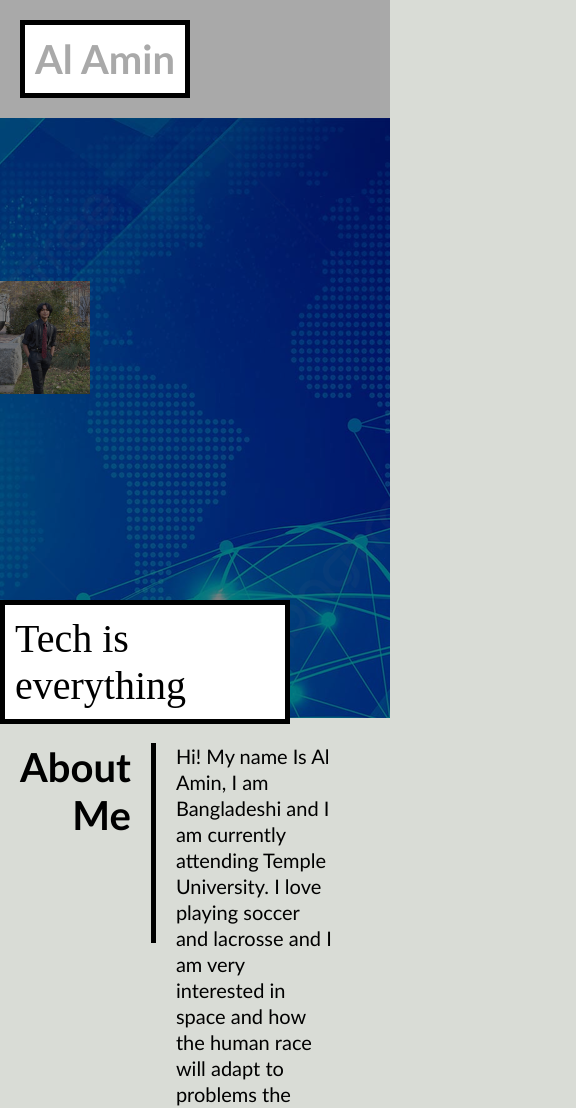
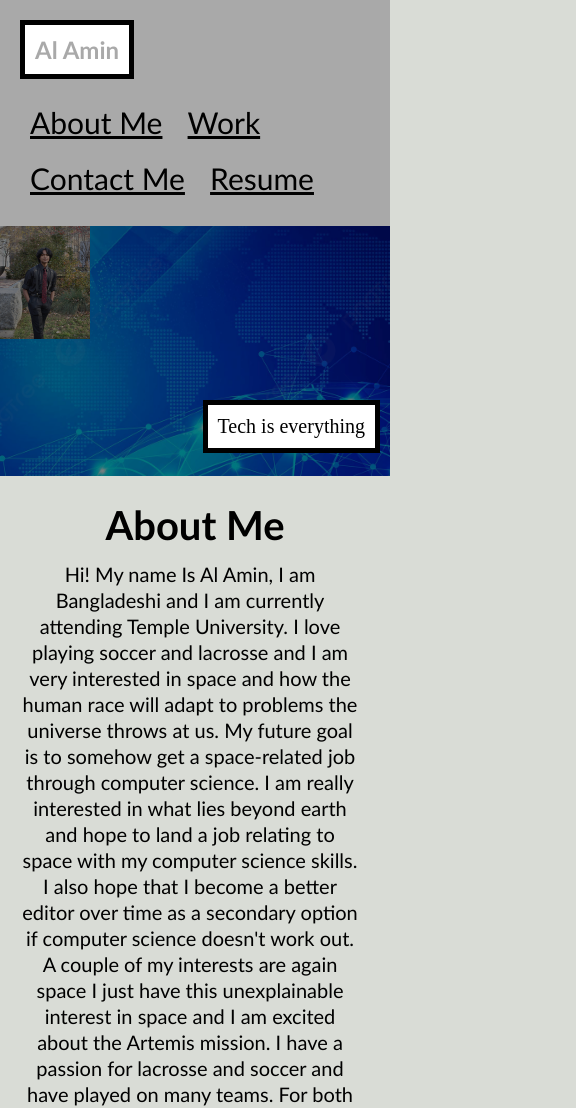
Before and after one commit to Unevailable/Professional-Portfolio, a plain HTML site: page index.html in a window 390 px wide. Shown: the top 1108 px of the page, 576 px wide, since content can reach past the window. Drawn offline with Linux system fonts and the light colour scheme.

Commit message:
Update style.css

```diff
--- a/assets/css/style.css
+++ b/assets/css/style.css
@@ -229,3 +229,71 @@ p {
     height: 50px;
 
 }
+
+/* Mobile styles */
+@media only screen and (max-width: 700px) {
+
+    .banner {
+        height: 250px;
+    }
+
+    .text-banner {
+        top: 400px;
+        right: 10px;
+        font-size: 20px;
+    }
+
+    .header h1 {
+        font-size: 24px;
+    }
+
+    .header section {
+        float: none;
+    }
+
+    .header section ul li {
+        margin: 0;
+    }
+
+    .content {
+        width: 100%;
+        margin-left: 0;
+    }
+
+    .about-me h2,
+    .Work h2,
+    .contact-me h2 {
+        text-align: center;
+        padding-right: 0;
+        height: 60px;
+        border-right: 0px;
+        padding-right: 0px;
+
+    }
+
+    .about-me,
+    .Work,
+    .contact-me {
+        flex-direction: column;
+    }
+
+    .pre-work {
+        left: 30px;
+        top: 0px
+    }
+
+    .Bangladesh-war {
+        left: 50px;
+        width: 70%;
+    }
+
+    p {
+        position: relative;
+        margin-right: 50px;
+        font-size: 20px;
+        left: 20px;
+        text-align: center;
+
+    }
+
+}
```
